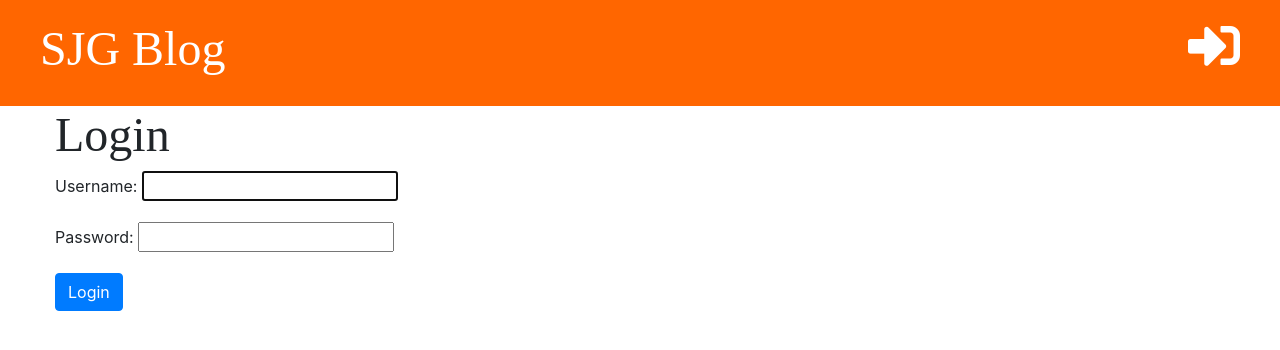
After one commit to SJg00/django_blog, a Django app: page /accounts/login/ in a window 1280 px wide. The commit adds this page. Shown: the top 350 px of the page. Run offline with Django 3.2, Linux system fonts and the light colour scheme; some libraries are stand-ins or nearby versions.

Commit message:
Add login functionality

```diff
--- a/blog/templates/blog/base.html
+++ b/blog/templates/blog/base.html
@@ -3,7 +3,7 @@
 <html lang="en">
 <head>
     <meta charset="UTF-8">
-    <title>SJG Blog</title>
+    <title>{% block title %}{% endblock %}</title>
     <link href="https://fonts.googleapis.com/css?family=Inconsolata:700" rel="stylesheet">
     <link href="https://stackpath.bootstrapcdn.com/bootstrap/4.1.3/css/bootstrap.min.css" rel="stylesheet" integrity="sha384-MCw98/SFnGE8fJT3GXwEOngsV7Zt27NXFoaoApmYm81iuXoPkFOJwJ8ERdknLPMO" crossorigin="anonymous">
     <link rel="stylesheet" href="{% static 'css/blog.css' %}">
@@ -16,7 +16,10 @@
     {% if user.is_authenticated %}
         <a href="{% url 'post_draft_list' %}" class="top-menu"> <i class="fas fa-coffee fa-2x"></i></a>
         <a href="{% url 'post_new' %}" class="top-menu"> <i class="fas fa-plus fa-2x"></i></a>
+    {% else %}
+        <a href="{% url 'login' %}" class="top-menu"><i class="fas fa-sign-in-alt fa-2x"> </i></a>
     {% endif %}
+
     <h1><a href="{% url "post_list" %}">SJG Blog</a></h1>
 </div>
 
--- a/blog/templates/blog/post_detail.html
+++ b/blog/templates/blog/post_detail.html
@@ -1,5 +1,6 @@
 {% extends 'blog/base.html' %}
 
+{% block title %}{{ post.title }} {% endblock %}
 {% block content %}
     <div class="post">
 
--- a/blog/templates/blog/post_draft_list.html
+++ b/blog/templates/blog/post_draft_list.html
@@ -1,5 +1,5 @@
 {% extends 'blog/base.html' %}
-
+{% block title %}My Drafts{% endblock %}
 {% block content %}
 
     {% for post in posts %}
--- a/blog/templates/blog/post_edit.html
+++ b/blog/templates/blog/post_edit.html
@@ -1,4 +1,5 @@
 {% extends 'blog/base.html' %}
+{% block title %}{{ post.title }} {% endblock %}
 {% block content %}
      <h1>New Post</h1>
     <form method="post" class="post-form-blog">
--- a/blog/templates/blog/post_list.html
+++ b/blog/templates/blog/post_list.html
@@ -1,4 +1,5 @@
 {% extends 'blog/base.html' %}
+{% block title %}My Blog{% endblock %}
 {% block content %}
     {% for post in post %}
         <div class="post">
--- /dev/null
+++ b/blog/templates/registration/login.html
@@ -0,0 +1,10 @@
+{% extends 'blog/base.html' %}
+{% block title %}Login{% endblock %}
+{% block content %}
+    <h1>Login</h1>
+    <form method="post">
+        {% csrf_token %}
+        {{ form.as_p }}
+        <button type="submit" class="btn btn-primary">Login</button>
+    </form>
+{% endblock %}
--- a/blog/urls.py
+++ b/blog/urls.py
@@ -1,5 +1,6 @@
 from django.urls import path
 from . import views
+from django.contrib.auth import views as auth_views
 
 urlpatterns = [
     # 127.0.0.1:8000 ____> local
@@ -25,4 +26,8 @@ urlpatterns = [
     # 127.0.0.1:8000/post/2/publish -->  local
     # mydjangosite.com/post/2/publish --> online
     path('post/<int:pk>/publish/', views.post_publish, name='post_publish'),
+
+    # 127.0.0.1:8000/accounts/login -->  local
+    # mydjangosite.com/accounts/login--> online
+    path('accounts/login/', auth_views.LoginView.as_view(), name='login'),
 ]
--- a/mysite/settings.py
+++ b/mysite/settings.py
@@ -27,7 +27,7 @@ DEBUG = True
 
 ALLOWED_HOSTS = []
 
-
+LOGIN_REDIRECT_URL = 'post_list'
 # Application definition
 
 INSTALLED_APPS = [
```
Also changed, not shown: blog/views.py (+6 -3 lines), db.sqlite3.
